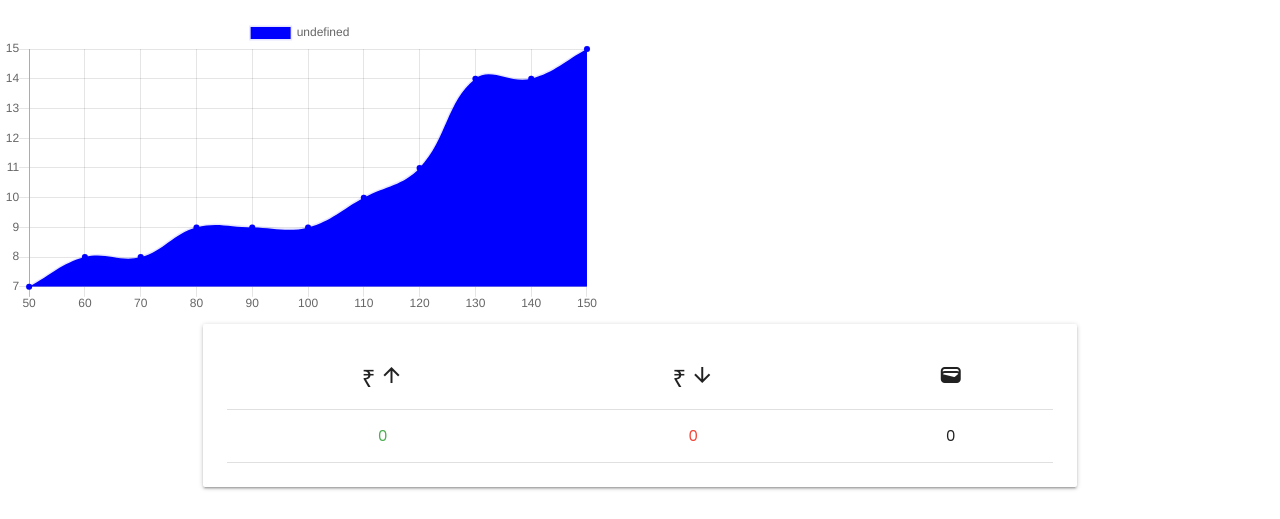
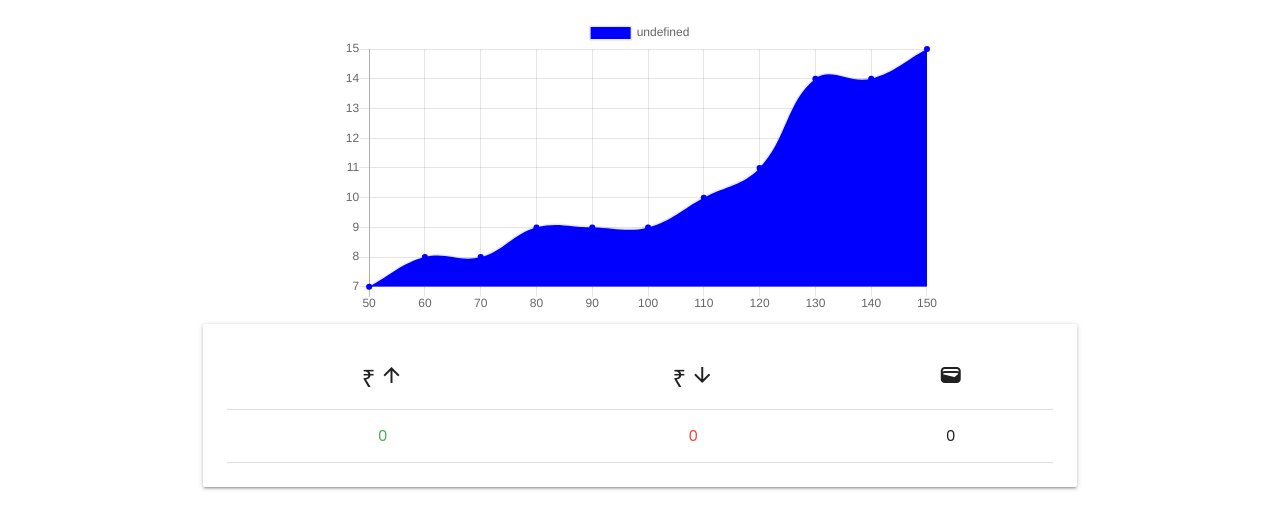
Before and after one commit to Sai-Santosh-Pal/pocket.io, a plain HTML site: page index.html in a window 1280 px wide. Shown: the part 119-638 px from the top of the page. Drawn offline with nearby package versions, Linux system fonts and the light colour scheme.

Commit message:
Update index.html

```diff
--- a/index.html
+++ b/index.html
@@ -30,7 +30,7 @@
       </div>
     </header>
     <main>
-      <canvas id="myChart" style="width:100%;max-width:600px"></canvas>
+      <center><canvas id="myChart" style="width:100%;max-width:600px"></canvas></center>
       <div class="container">
         <div class="row">
           <!-- Dashboard -->
```
